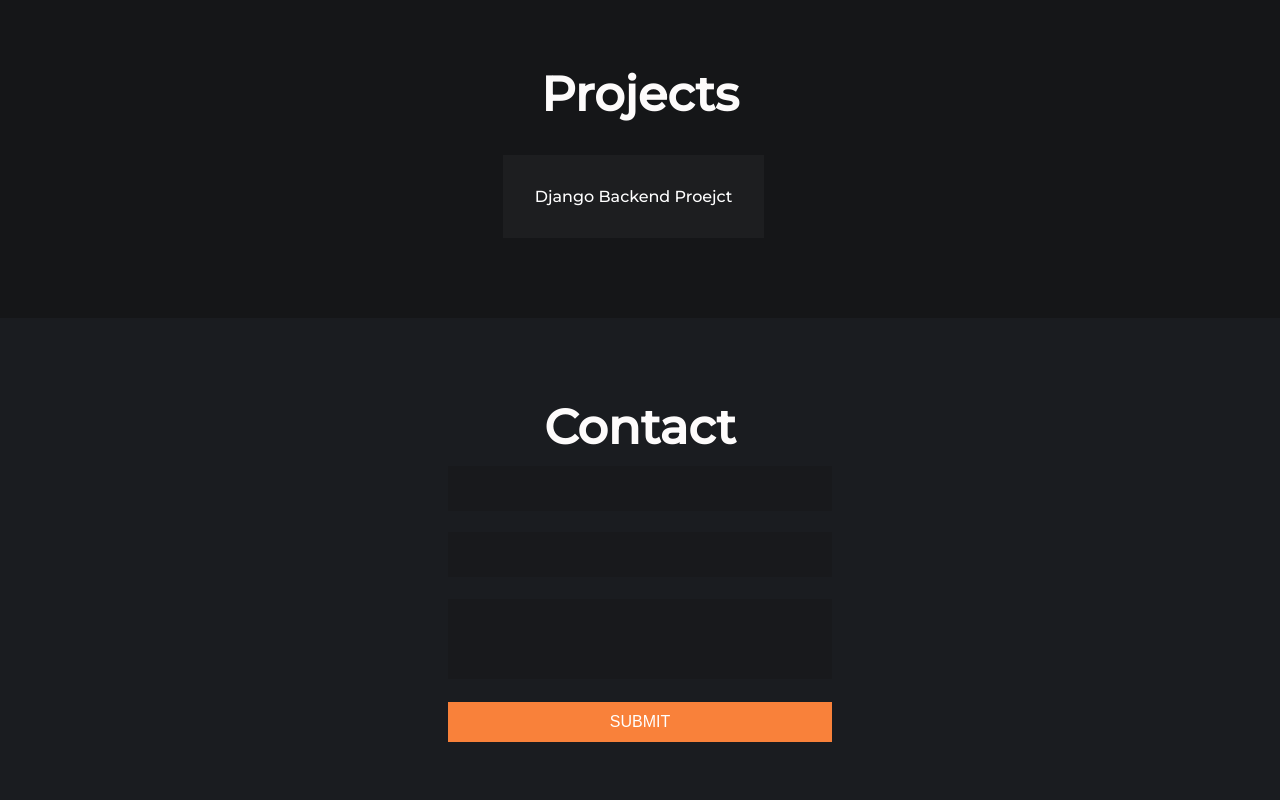
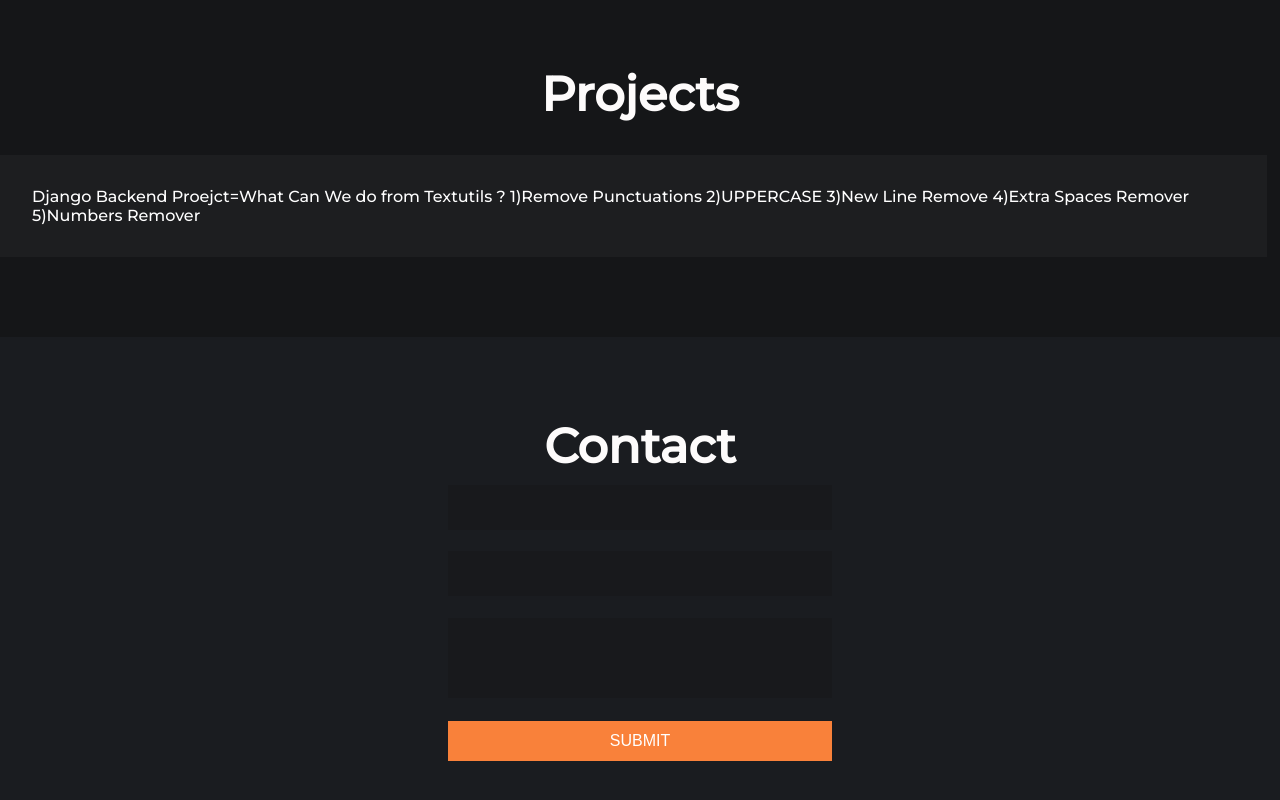
Before and after one commit to Yashmishra1/MyportfolioWebsite, a plain HTML site: page index.html in a window 1280 px wide. Shown: the part 2186-2986 px from the top of the page. Drawn offline with Linux system fonts and the light colour scheme.

Commit message:
Update index.html

```diff
--- a/index.html
+++ b/index.html
@@ -95,7 +95,8 @@
         <h3>Projects</h3>
         <div class="container">
             <a href=<"https://github.com/Yashmishra1/textutills">
-                <div>Django Backend Proejct</div>
+                <div>Django Backend Proejct=What Can We do from Textutils ?
+1)Remove Punctuations 2)UPPERCASE 3)New Line Remove 4)Extra Spaces Remover 5)Numbers Remover</div>
             </a>
 
         </div>
```
